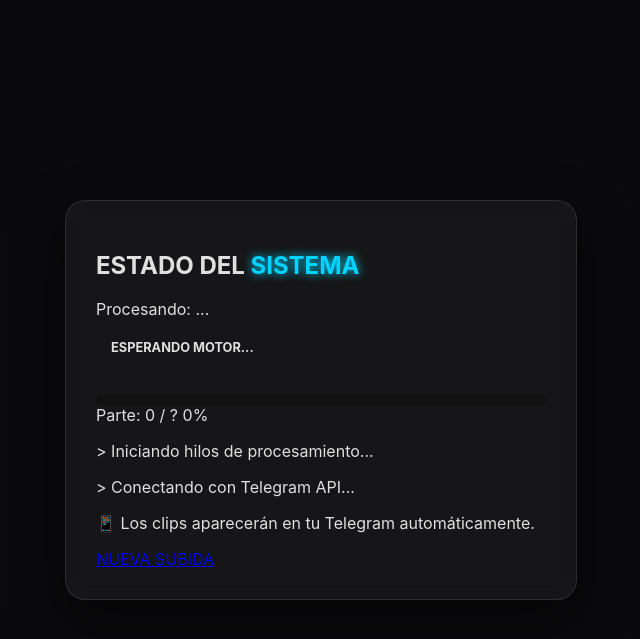
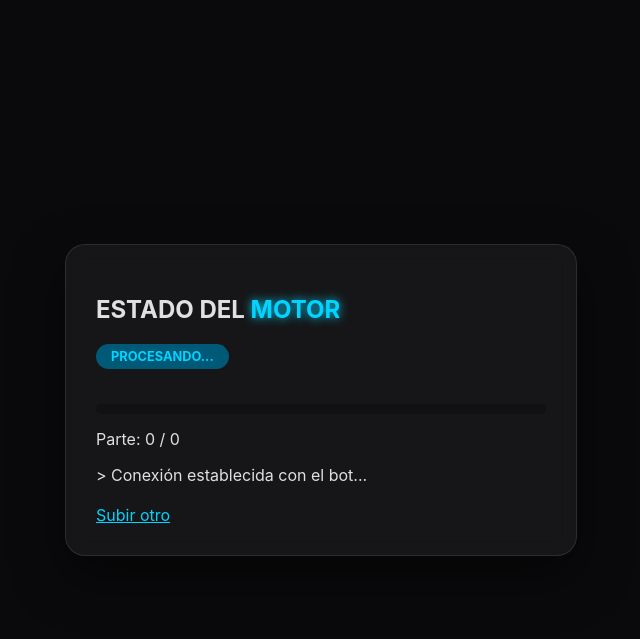
Before and after one commit to KekoOfficial/X, a Flask app: template templates/progress.html in a window 1280 px wide. Shown: the top 639 px of the page, without its empty margins (319-959 px from the left). Run offline with Flask 3, Linux system fonts and the light colour scheme; the template is opened without the code that fills it, so the values that code supplies are empty.

Commit message:
Actualizar progress.html

```diff
--- a/templates/progress.html
+++ b/templates/progress.html
@@ -7,69 +7,34 @@
 </head>
 <body>
     <div class="glass-container monitor">
-        <header>
-            <h2>ESTADO DEL <span class="highlight">SISTEMA</span></h2>
-            <p id="job-title">Procesando: ...</p>
-        </header>
-
-        <div class="monitor-box">
-            <div class="status-badge" id="status-text">ESPERANDO MOTOR...</div>
-
-            <div class="progress-wrapper">
+        <h2>ESTADO DEL <span class="highlight">MOTOR</span></h2>
+        <div class="status-badge processing" id="status-text">PROCESANDO...</div>
         <div class="progress-bar-bg">
             <div id="bar" class="progress-bar"></div>
         </div>
-                <div class="stats">
-                    <span id="part-count">Parte: 0 / ?</span>
-                    <span id="percent">0%</span>
+        <p id="part-count" style="margin-top:15px;">Parte: 0 / 0</p>
+        <div class="log-box" id="logs">
+            <p>> Conexión establecida con el bot...</p>
         </div>
+        <a href="/" class="btn-back" style="display:block; margin-top:20px; color:var(--accent);">Subir otro</a>
     </div>
-
-            <div class="log-box" id="logs">
-                <p>> Iniciando hilos de procesamiento...</p>
-                <p>> Conectando con Telegram API...</p>
-            </div>
-
-            <div class="footer-actions">
-                <p class="hint">📱 Los clips aparecerán en tu Telegram automáticamente.</p>
-                <a href="/" class="btn-back">NUEVA SUBIDA</a>
-            </div>
-        </div>
-    </div>
-
     <script>
-        const jobId = "{{ job_id }}";
-        async function updateStatus() {
-            try {
+        const jobId = window.location.pathname.split('/').pop();
+        async function update() {
             const res = await fetch(`/api/status/${jobId}`);
             const data = await res.json();
-
-                const bar = document.getElementById('bar');
-                const status = document.getElementById('status-text');
-                const logs = document.getElementById('logs');
-
             if (data.status === "processing") {
-                    status.innerText = "CORTANDO Y ENVIANDO...";
-                    status.className = "status-badge processing";
                 let p = (data.current_part / data.total_parts) * 100;
-                    bar.style.width = p + "%";
+                document.getElementById('bar').style.width = p + "%";
                 document.getElementById('part-count').innerText = `Parte: ${data.current_part} / ${data.total_parts}`;
-                    document.getElementById('percent').innerText = Math.round(p) + "%";
+            } else if (data.status === "completed") {
+                document.getElementById('status-text').innerText = "COMPLETADO";
+                document.getElementById('bar').style.width = "100%";
+                return;
             }
-                else if (data.status === "completed") {
-                    status.innerText = "¡SISTEMA COMPLETADO!";
-                    status.className = "status-badge done";
-                    bar.style.width = "100%";
-                    logs.innerHTML += `<p class="success">> ¡Todo el material ha sido enviado!</p>`;
-                    return; // Detener polling
+            setTimeout(update, 2000);
         }
-
-                setTimeout(updateStatus, 3000);
-            } catch (e) {
-                console.error("Error de conexión con el motor.");
-            }
-        }
-        updateStatus();
+        update();
     </script>
 </body>
 </html>
```
Lines whose indentation alone changed are shown as unchanged.
